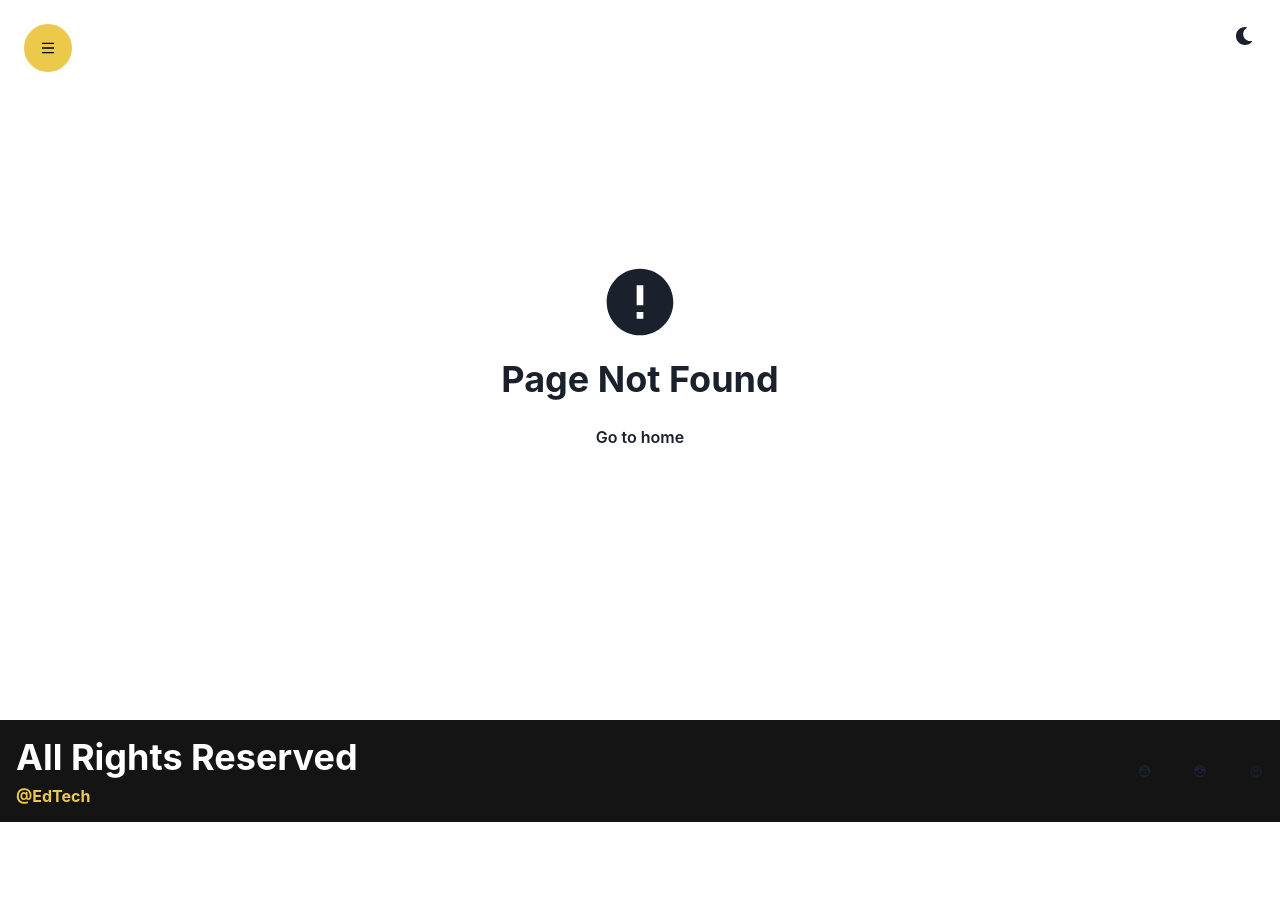
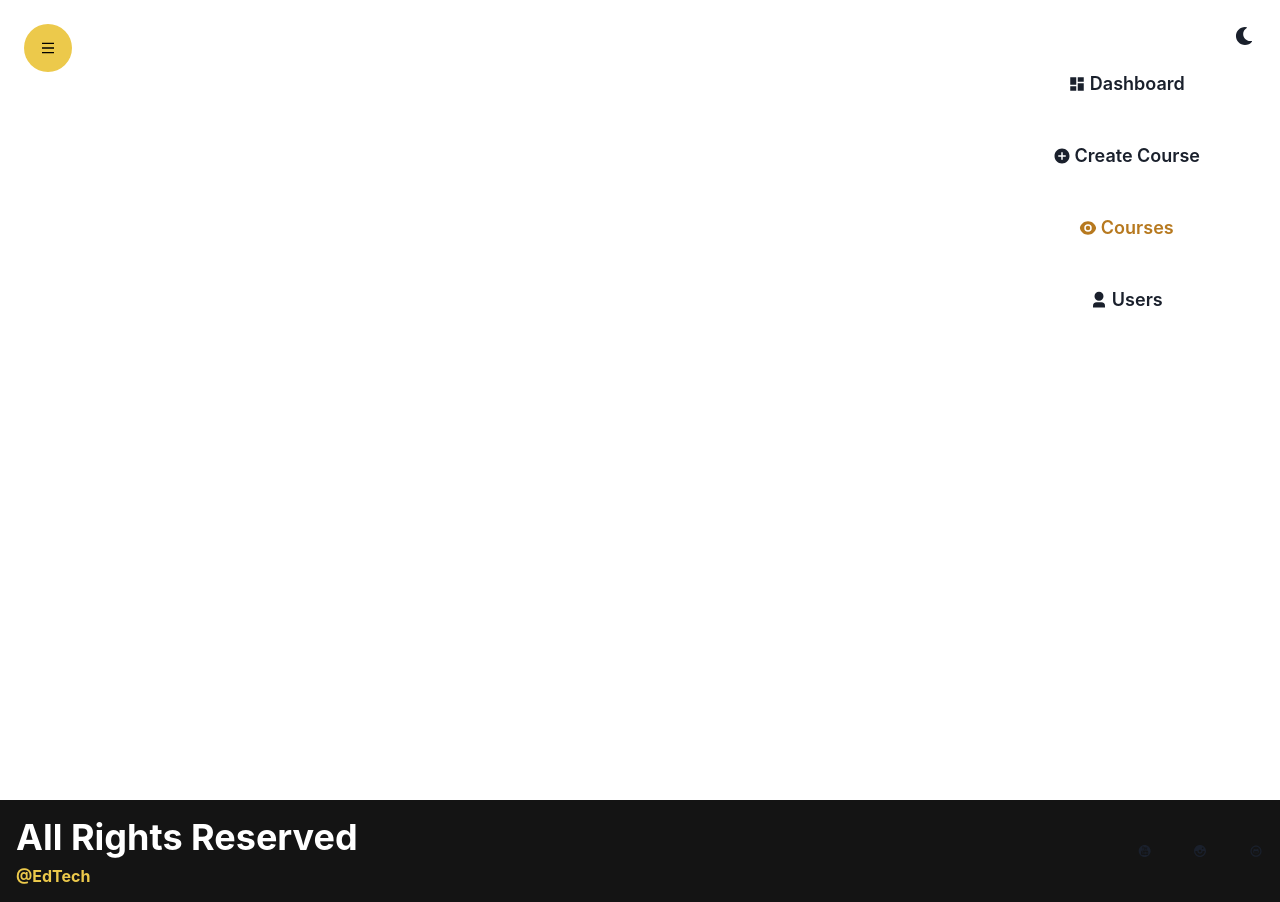
Before and after one commit to Ranjeet0302Singh/edtech-frontend, a React (Create React App) app: page /admin/courses in a window 1280 px wide. Before the commit this address had no page. Before the commit the page ends 822 px from the top, so only its background shows below. Built offline with nearby package versions, Linux system fonts and the light colour scheme.

Commit message:
admin pages started

```diff
--- a/src/App.js
+++ b/src/App.js
@@ -19,6 +19,10 @@
 import Profile from './components/Profile/Profile';
 import ChangePassword from './components/Profile/ChangePassword';
 import UpdateProfile from './components/Profile/UpdateProfile';
+import Dashboard from './components/Admin/Dashboard/Dashboard';
+import AdminCourses from './components/Admin/AdminCourses/AdminCourses';
+import CreateCourse from './components/Admin/CreateCourse/CreateCourse';
+import Users from './components/Admin/Users/Users';
 
 const App = () => {
   window.addEventListener('contextmenu', e => {
@@ -48,6 +52,13 @@
           <Route path="*" element={<NotFound />} />
           <Route path="/paymentsuccess" element={<PaymentSuccess />} />
           <Route path="/paymentfail" element={<PaymentFail />} />
+
+          {/* Admin routes */}
+
+          <Route path="/admin/dashboard" element={<Dashboard />} />
+          <Route path="/admin/courses" element={<AdminCourses />} />
+          <Route path="/admin/createcourse" element={<CreateCourse />} />
+          <Route path="/admin/users" element={<Users />} />
         </Routes>
         <Footer />
       </Router>
--- /dev/null
+++ b/src/components/Admin/AdminCourses/AdminCourses.jsx
@@ -0,0 +1,23 @@
+import { Box, Grid } from '@chakra-ui/react';
+import React from 'react';
+import cursor from '../../../assets/images/cursor.png'
+import Sidebar from '../Sidebar';
+
+const AdminCourses = () => {
+  return (
+    <Grid
+      css={{
+        cursor: `url(${cursor}),default`,
+      }}
+      minH={'100vh'}
+      templateColumns={['1f', ' 5fr 1fr']}
+    >
+        <Box>
+
+        </Box>
+        <Sidebar/>
+    </Grid>
+  );
+};
+
+export default AdminCourses;
--- /dev/null
+++ b/src/components/Admin/CreateCourse/CreateCourse.jsx
@@ -0,0 +1,23 @@
+import { Box, Grid } from '@chakra-ui/react';
+import React from 'react';
+import cursor from '../../../assets/images/cursor.png'
+import Sidebar from '../Sidebar';
+
+const CreateCourse = () => {
+  return (
+    <Grid
+      css={{
+        cursor: `url(${cursor}),default`,
+      }}
+      minH={'100vh'}
+      templateColumns={['1f', ' 5fr 1fr']}
+    >
+        <Box>
+
+        </Box>
+        <Sidebar/>
+    </Grid>
+  );
+};
+
+export default CreateCourse;
--- /dev/null
+++ b/src/components/Admin/Dashboard/Dashboard.jsx
@@ -0,0 +1,23 @@
+import { Box, Grid } from '@chakra-ui/react';
+import React from 'react';
+import cursor from '../../../assets/images/cursor.png'
+import Sidebar from '../Sidebar';
+
+const Dashboard = () => {
+  return (
+    <Grid
+      css={{
+        cursor: `url(${cursor}),default`,
+      }}
+      minH={'100vh'}
+      templateColumns={['1f', ' 5fr 1fr']}
+    >
+        <Box>
+
+        </Box>
+        <Sidebar/>
+    </Grid>
+  );
+};
+
+export default Dashboard;
--- /dev/null
+++ b/src/components/Admin/Sidebar.jsx
@@ -0,0 +1,49 @@
+import { Button, VStack } from '@chakra-ui/react';
+import React from 'react';
+import {
+  RiAddCircleFill,
+  RiDashboardFill,
+  RiEyeFill,
+  RiUser3Fill,
+} from 'react-icons/ri';
+import { Link, useLocation } from 'react-router-dom';
+
+const Sidebar = () => {
+  const location = useLocation();
+  let active=location.pathname
+  console.log(active);
+  return (
+    <VStack
+      spacing={'8'}
+      p={'16'}
+      boxShadow={'-2px 0 10px rgba(107,70,193,0.5'}
+    >
+      <Link to={'/admin/dashboard'}>
+        <Button fontSize={'large'} variant={'ghost'}   colorScheme={active==='/admin/dashboard' ? "purple":""}>
+          <RiDashboardFill style={{ margin: '4px' }} />
+          Dashboard
+        </Button>
+      </Link>
+      <Link to={'/admin/createcourse'}>
+        <Button fontSize={'large'} variant={'ghost'} colorScheme={active==='/admin/createcourse' ? "red":""}>
+          <RiAddCircleFill style={{ margin: '4px' }} />
+          Create Course
+        </Button>
+      </Link>
+      <Link to={'/admin/courses'}>
+        <Button fontSize={'large'} variant={'ghost'}  colorScheme={active==='/admin/courses' ? "yellow":""}>
+          <RiEyeFill style={{ margin: '4px' }} />
+          Courses
+        </Button>
+      </Link>
+      <Link to={'/admin/users'}>
+        <Button fontSize={'large'} variant={'ghost'}  colorScheme={active==='/admin/users' ? "blue":""}>
+          <RiUser3Fill style={{ margin: '4px' }} />
+          Users
+        </Button>
+      </Link>
+    </VStack>
+  );
+};
+
+export default Sidebar;
--- /dev/null
+++ b/src/components/Admin/Users/Users.jsx
@@ -0,0 +1,23 @@
+import { Box, Grid } from '@chakra-ui/react';
+import React from 'react';
+import cursor from '../../../assets/images/cursor.png'
+import Sidebar from '../Sidebar';
+
+const Users = () => {
+  return (
+    <Grid
+      css={{
+        cursor: `url(${cursor}),default`,
+      }}
+      minH={'100vh'}
+      templateColumns={['1f', ' 5fr 1fr']}
+    >
+        <Box>
+
+        </Box>
+        <Sidebar/>
+    </Grid>
+  );
+};
+
+export default Users;
```
